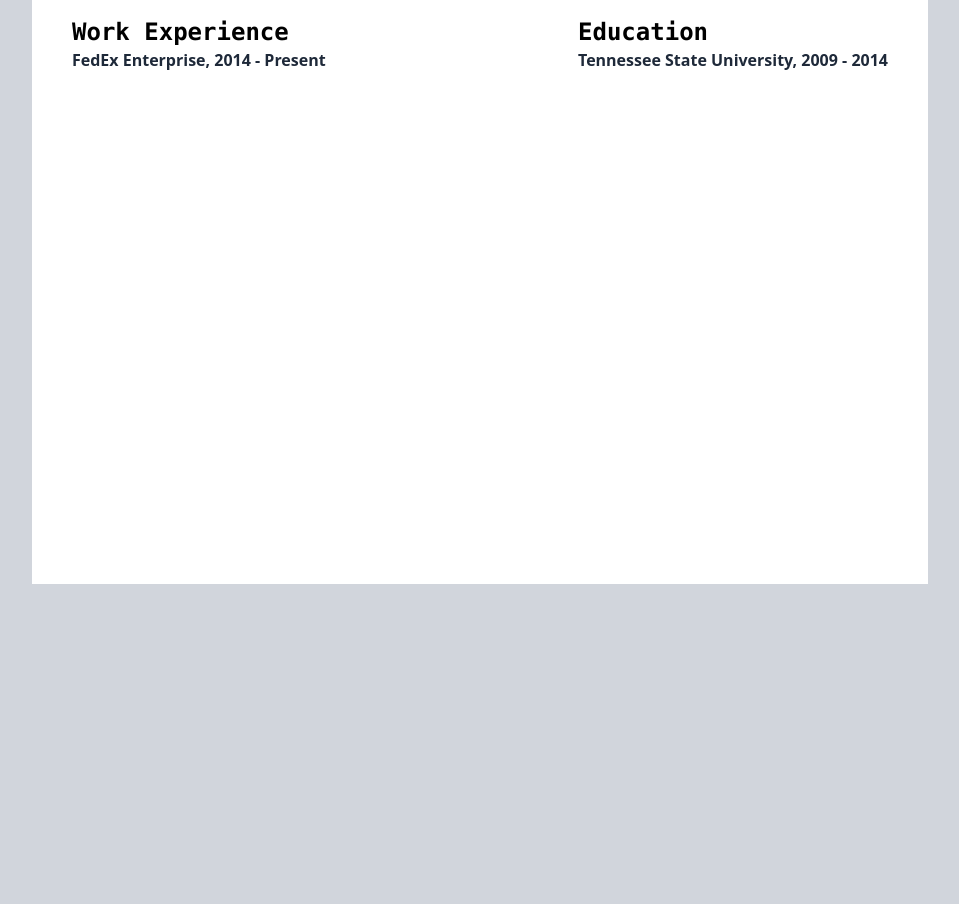
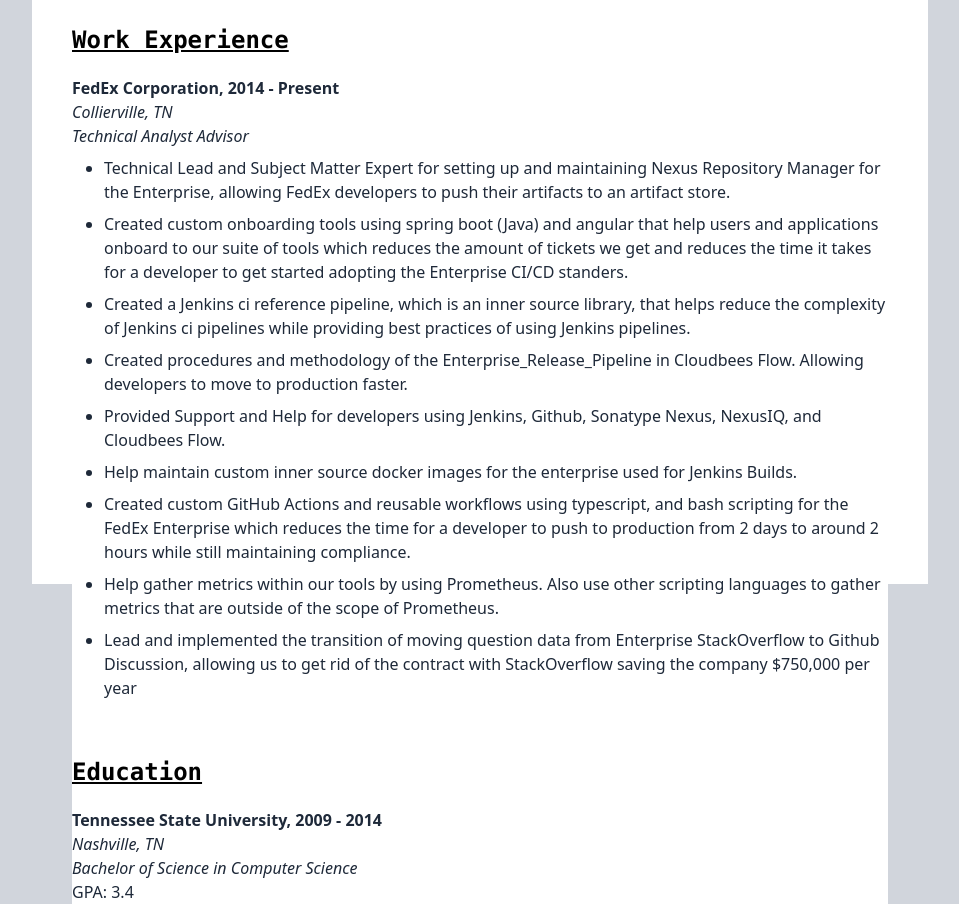
Before and after one commit to Docterryome/personalResume, a website: page index.html in a window 1280 px wide. Shown: the part 216-1120 px from the top of the page, without its empty margins (160-1119 px from the left). Before the commit the page ends 800 px from the top, so only its background shows below. Drawn offline with Linux system fonts and the light colour scheme.

Commit message:
added work experince

```diff
--- a/index.html
+++ b/index.html
@@ -4,13 +4,13 @@
     <meta charset="UTF-8" />
     <meta name="viewport" content="width=device-width, initial-scale=1.0" />
     <link href="./output.css" rel="stylesheet" />
-    <title>Document</title>
+    <title>Docterryome's Resume</title>
   </head>
   <body class="max-w-4xl m-auto bg-gray-300">
     <section id="resume" class="bg-white w-full p-10 h-screen">
       <section id="resume-head">
-        <h1 class="text-4xl text-bold font-mono font-extrabold">Docterryome Wilkins</h1>
-        <p class="mt-3 text-cyan-600 text-bold font-goodbold">
+        <h1 class="text-4xl text-bold font-mono font-extrabold mb-4">Docterryome Wilkins</h1>
+        <p class="mt-3 text-cyan-600 text-bold font-goodbold mb-4">
           Full-Stack and DevOps Engineer with hands-on experience in automation, and CI/CD pipelines.
           Proficient in GitHub Actions for workflow automation, bash scripting for system automation, and web development using Java, Python and JavaScript.
         </p>
@@ -42,14 +42,32 @@
       </section>
       <section id="resume-content" class="w-full mt-10 bg-white">
         <div class="flex items-stretch justify-between flex-wrap">
-          <div>
-            <h2 class="text-2xl text-bold font-mono font-extrabold">Work Experience</h2>
-            <p class="text-gray-800 text-bold font-goodbold">FedEx Enterprise, 2014 - Present</p>
+          <div class="mb-10">
+            <h2 class="text-2xl text-bold font-mono font-extrabold mb-5 underline">Work Experience</h2>
+            <div class="flex flex-col">
+              <p class="text-gray-800 text-bold font-goodbold">FedEx Corporation, 2014 - Present</p>
+              <p class="text-gray-800 italic">Collierville, TN</p>
+              <p class="text-gray-800 italic mb-2">Technical Analyst Advisor</p>
+              <ul class="text-gray-800 list-disc ml-8 mb-2">
+                <li class="mb-2">Technical Lead and Subject Matter Expert for setting up and maintaining Nexus Repository Manager for the Enterprise, allowing FedEx developers to push their artifacts to an artifact store.</li>
+                <li class="mb-2">Created custom onboarding tools using spring boot (Java) and angular that help users and applications onboard to our suite of tools which reduces the amount of tickets we get and reduces the time it takes for a developer to get started adopting the Enterprise CI/CD standers.</li>
+                <li class="mb-2">Created a Jenkins ci reference pipeline, which is an inner source library, that helps reduce the complexity of Jenkins ci pipelines while providing best practices of using Jenkins pipelines.</li>
+                <li class="mb-2">Created procedures and methodology of the Enterprise_Release_Pipeline in Cloudbees Flow. Allowing developers to move to production faster.</li>
+                <li class="mb-2">Provided Support and Help for developers using Jenkins, Github, Sonatype Nexus, NexusIQ, and Cloudbees Flow.</li>
+                <li class="mb-2">Help maintain custom inner source docker images for the enterprise used for Jenkins Builds.</li>
+                <li class="mb-2">Created custom GitHub Actions and reusable workflows using typescript, and bash scripting for the FedEx Enterprise which reduces the time for a developer to push to production from 2 days to around 2 hours while still maintaining compliance.</li>
+                <li class="mb-2">Help gather metrics within our tools by using Prometheus. Also use other scripting languages to gather metrics that are outside of the scope of Prometheus.</li>
+                <li class="mb-2">Lead and implemented the transition of  moving question data from Enterprise StackOverflow to Github Discussion, allowing us to get rid of the contract with StackOverflow saving the company $750,000 per year</li>
+              </ul>
+            </div>
           </div>
           <div>
-            <h2 class="text-2xl text-bold font-mono font-extrabold">Education</h2>
+            <h2 class="text-2xl text-bold font-mono font-extrabold mb-5 underline">Education</h2>
             <p class="text-gray-800 text-bold font-goodbold">Tennessee State University, 2009 - 2014</p>
+            <p class="text-gray-800 italic">Nashville, TN</p>
+            <p class="text-gray-800 italic">Bachelor of Science in Computer Science</p>
+            <p class="text-gray-800">GPA: 3.4</p>
           </div>
-      </div>
+        </div>
   </body>
 </html>
```
Also changed, not shown: output.css.
